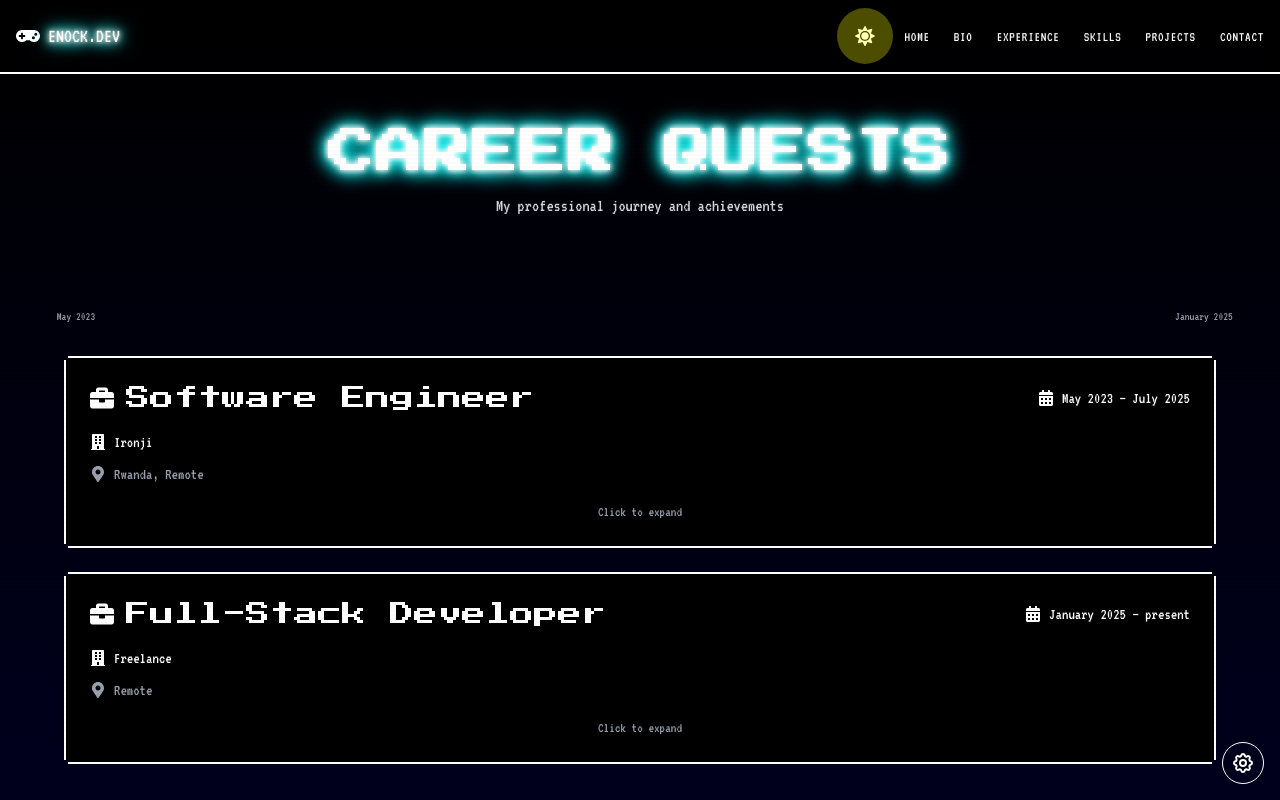
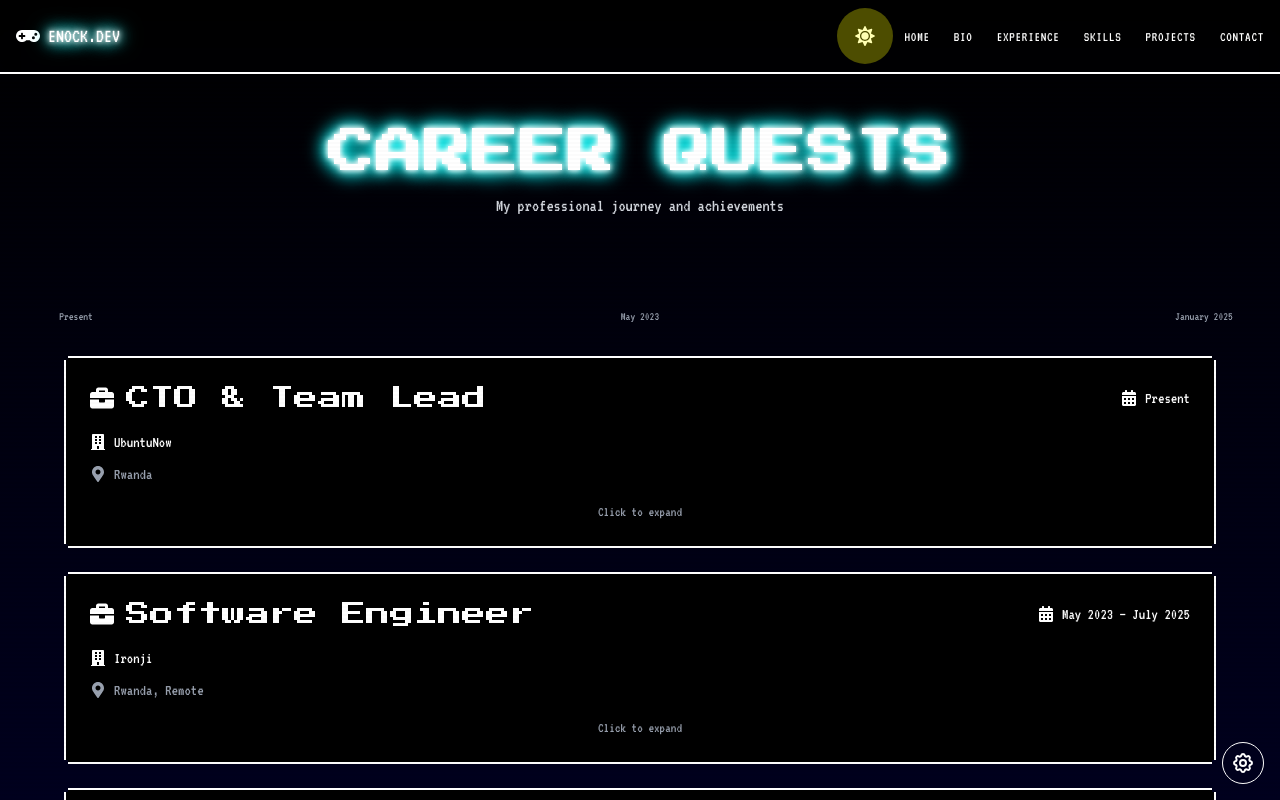
Before and after one commit to Euwamahoro/portfolio, a Next.js app: page /experience in a window 1280 px wide. Shown: the top 800 px of the page. Built offline with nearby package versions, Linux system fonts and the light colour scheme.

Commit message:
feat: add CTO & Team Lead role at UbuntuNow

```diff
--- a/app/bio/page.tsx
+++ b/app/bio/page.tsx
@@ -85,7 +85,8 @@ export default function BioPage() {
             <div className="space-y-6 font-pixel text-gray-200">
               <p>
                 I am a Software Engineer with over three years of experience building and supporting
-                web applications and APIs used in production. I work across the full software
+                web applications and APIs used in production, and I currently serve as CTO and Team Lead
+                at UbuntuNow. I work across the full software
                 development life cycle: meeting users to understand their process, turning it into
                 requirements and specifications, building and testing the solution, deploying it,
                 and supporting it afterwards.
--- a/app/experience/page.tsx
+++ b/app/experience/page.tsx
@@ -5,6 +5,18 @@ import { motion, AnimatePresence } from 'framer-motion';
 import { FaBriefcase, FaBuilding, FaCalendarAlt, FaMapMarkerAlt, FaTrophy } from 'react-icons/fa';
 
 const experiences = [
+  {
+    id: 3,
+    title: "CTO & Team Lead",
+    company: "UbuntuNow",
+    location: "Rwanda",
+    period: "Present",
+    achievements: [
+      "Leading the engineering team and owning the technical direction of the company's products",
+      "Guiding the team through the full software development life cycle, from requirements to deployment and support",
+      "Reviewing code and mentoring team members to keep quality, security and delivery standards high"
+    ]
+  },
   {
     id: 1,
     title: "Software Engineer",
```
